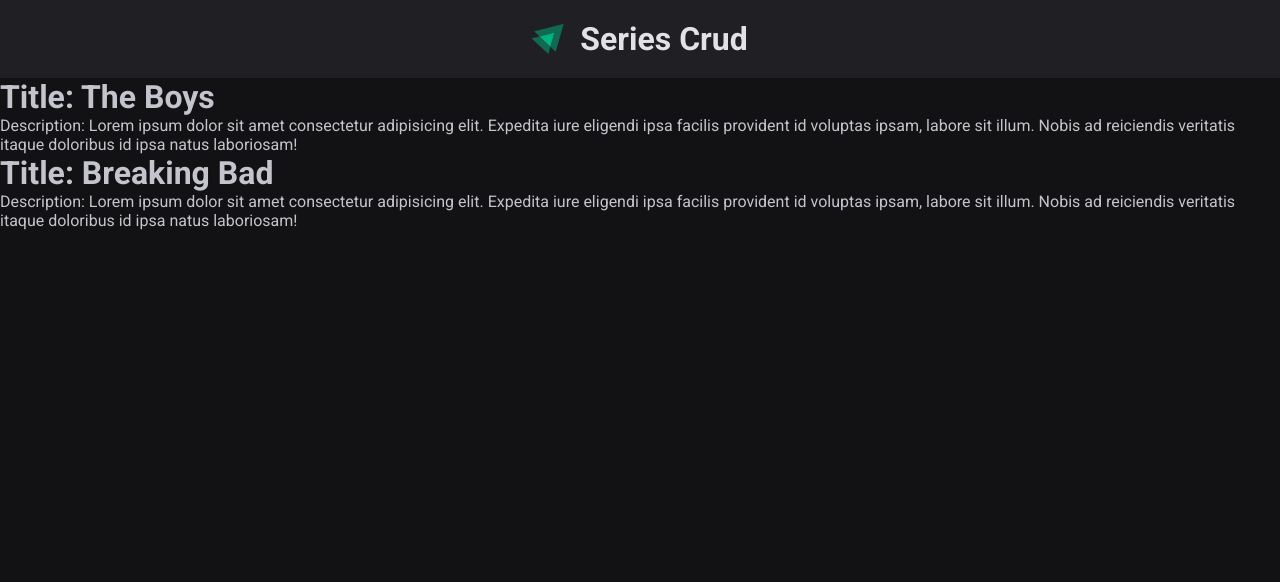
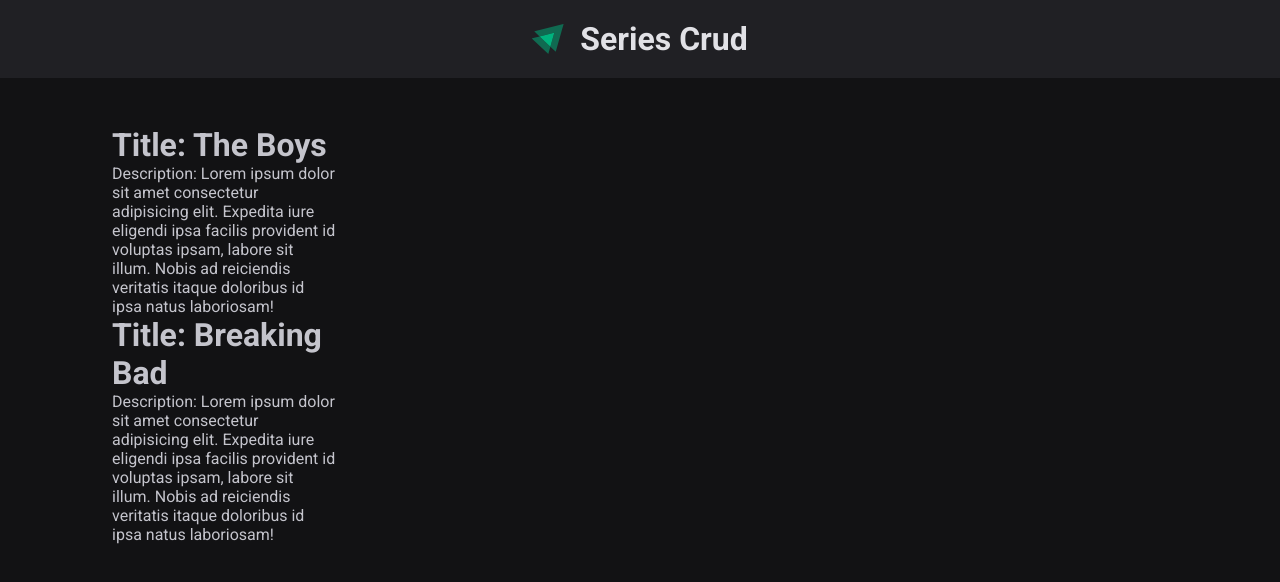
Before and after one commit to g4brielklein/reactjs, a React (Vite) app in the folder intro-react/: page / in a window 1280 px wide. Shown: the top 582 px of the page. Built offline with nearby package versions, Linux system fonts and the light colour scheme.

Commit message:
add `App.jsx` initial structure and style

```diff
--- a/intro-react/src/App.jsx
+++ b/intro-react/src/App.jsx
@@ -1,20 +1,26 @@
 import { Card } from './Card'
 import { Header } from './components/Header'
+
 import './global.css'
+import style from './App.module.css'
 
 export function App() {
   return (
     <>
       <Header />
+
+      <div className={ style.content }>
+        <main className={ style.feed }>
           <Card
             title="The Boys"
             description="Lorem ipsum dolor sit amet consectetur adipisicing elit. Expedita iure eligendi ipsa facilis provident id voluptas ipsam, labore sit illum. Nobis ad reiciendis veritatis itaque doloribus id ipsa natus laboriosam!"
           />
-
           <Card
             title="Breaking Bad"
             description="Lorem ipsum dolor sit amet consectetur adipisicing elit. Expedita iure eligendi ipsa facilis provident id voluptas ipsam, labore sit illum. Nobis ad reiciendis veritatis itaque doloribus id ipsa natus laboriosam!"
           />
+        </main>
+      </div>
     </>
   )
 }
--- /dev/null
+++ b/intro-react/src/App.module.css
@@ -0,0 +1,15 @@
+.content {
+    max-width: 70rem;
+    margin: 2rem auto;
+    padding: 0 1rem;
+
+    display: grid;
+    grid-template-columns: 256px 1fr;
+    gap: 2rem;
+
+    align-items: flex-start;
+}
+
+.content .feed {
+    padding: 1rem;
+}
--- a/intro-react/src/components/Header.jsx
+++ b/intro-react/src/components/Header.jsx
@@ -4,7 +4,7 @@
 export function Header() {
     return (
         <header className={ style.header }>
-            <img src={ logo } alt="" />
+            <img src={ logo } alt="App logo" />
             <h1>Series Crud</h1>
         </header>
     )
```
Lines whose indentation alone changed are shown as unchanged.
